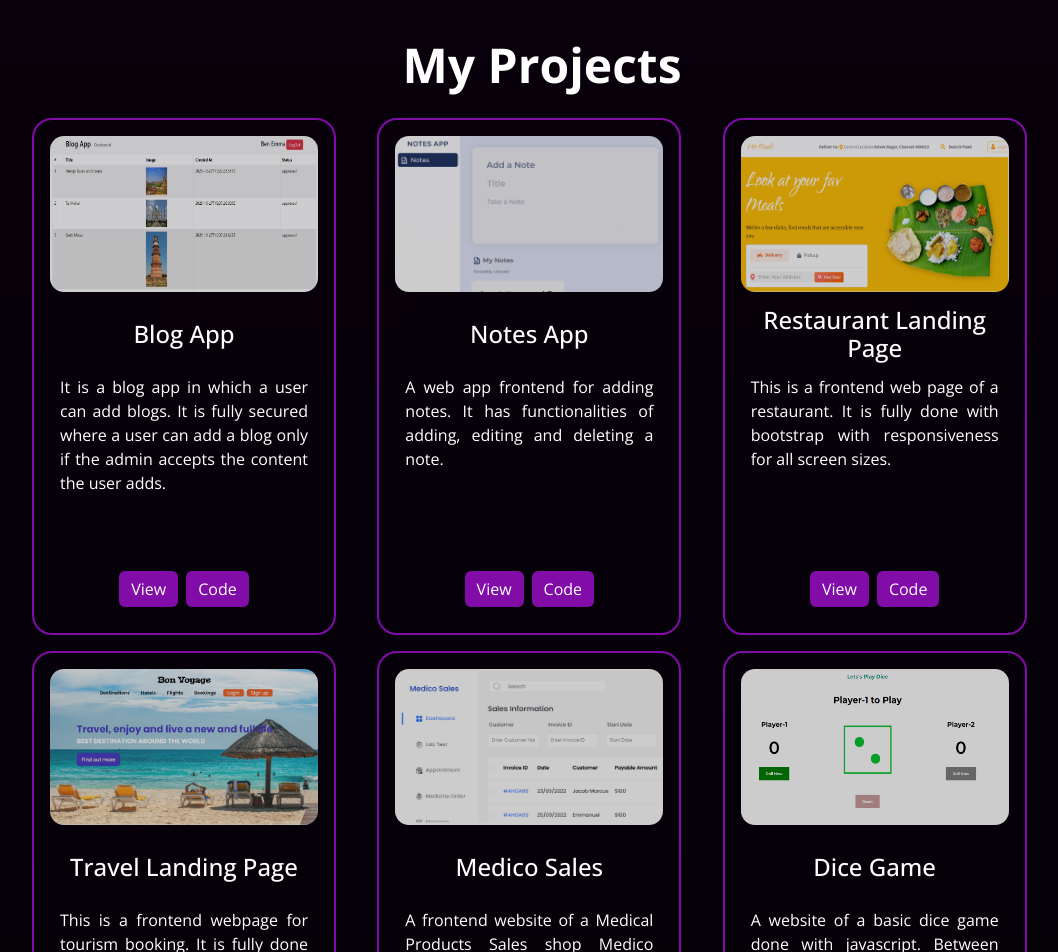
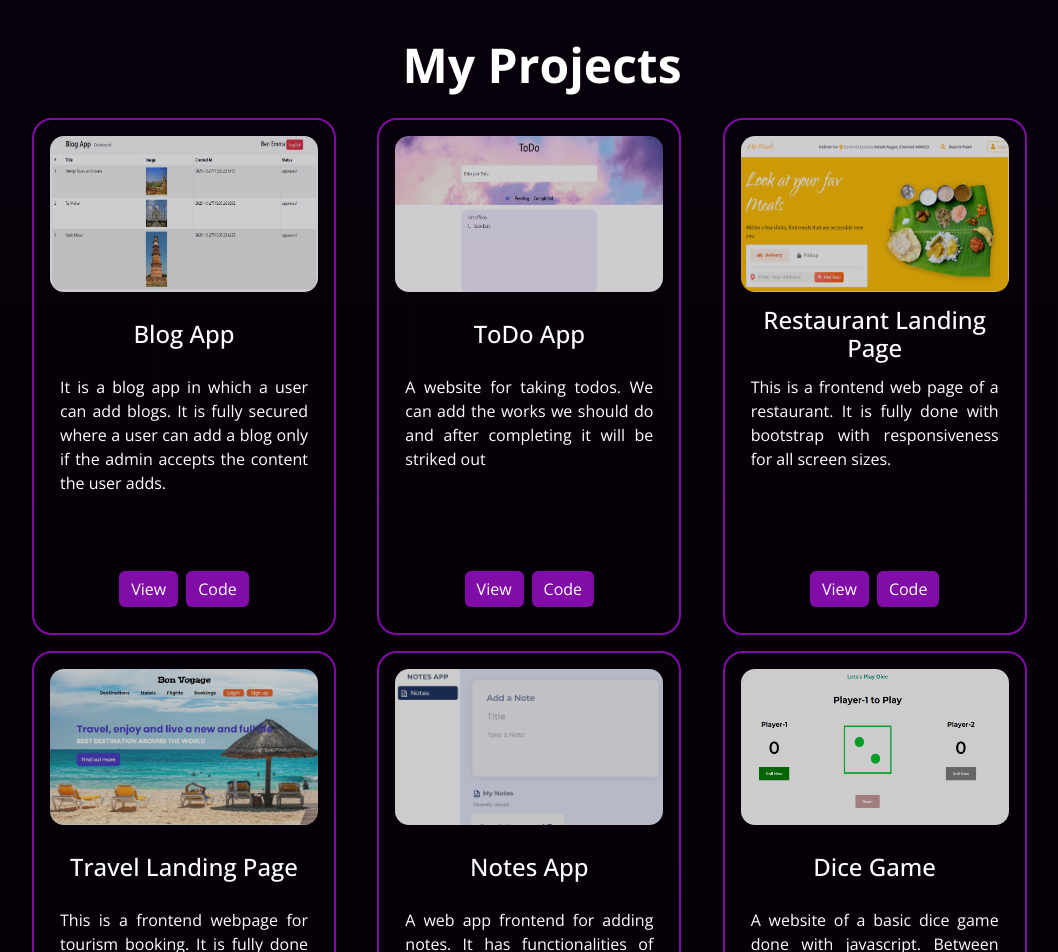
Before and after one commit to Emmanuel-Benjamin00/My-Portfolio, a React (Vite) app: page / in a window 1280 px wide. Shown: the part 3680-4632 px from the top of the page, without its empty margins (98-1156 px from the left). Built offline with nearby package versions, Linux system fonts and the light colour scheme; no server answers; a web font is replaced by a local one.

Commit message:
todo app added

```diff
--- a/src/components/MajorComponents/Projects.jsx
+++ b/src/components/MajorComponents/Projects.jsx
@@ -9,6 +9,7 @@ import TravelLandingImg from "../../assets/ProjectsImages/TravelLanding.png";
 import MedicoSalesImg from "../../assets/ProjectsImages/MedicoSales.png";
 import DiceGameImg from "../../assets/ProjectsImages/DiceGame.png";
 import BlogImg from "../../assets/ProjectsImages/blog.png"
+import TodoImg from "../../assets/ProjectsImages/todoImg.png"
 
 function Portfolio() {
   return (
@@ -24,13 +25,12 @@ function Portfolio() {
               view="https://bloginme.netlify.app/"
               code="https://github.com/Emmanuel-Benjamin00/blog-app-frontend"
             />
-            <ProjectsCard
-              img={NotesAppImg}
-              title="Notes App"
-              content="A web app frontend for adding notes. It has functionalities of
-              adding, editing and deleting a note."
-              view="https://notes-app-project-guvi.netlify.app/home"
-              code="https://github.com/Emmanuel-Benjamin00/NotesApp"
+               <ProjectsCard
+              img={TodoImg}
+              title="ToDo App"
+              content="A website for taking todos. We can add the works we should do and after completing it will be striked out"
+              view="https://i-am-here-to-keep-your-notes.netlify.app/"
+              code="https://github.com/Emmanuel-Benjamin00/Todo-App"
             />
             <ProjectsCard
               img={RestaurantLandingImg}
@@ -48,12 +48,13 @@ function Portfolio() {
               view="https://unique-lolly-2479b3.netlify.app/"
               code="https://github.com/Emmanuel-Benjamin00/Travel-Landing-Page"
             />
-            <ProjectsCard
-              img={MedicoSalesImg}
-              title="Medico Sales"
-              content="A frontend website of a Medical Products Sales shop Medico Sales."
-              view="https://medico-sales.netlify.app/"
-              code="https://github.com/Emmanuel-Benjamin00/MedicoSales"
+               <ProjectsCard
+              img={NotesAppImg}
+              title="Notes App"
+              content="A web app frontend for adding notes. It has functionalities of
+              adding, editing and deleting a note."
+              view="https://notes-app-project-guvi.netlify.app/home"
+              code="https://github.com/Emmanuel-Benjamin00/NotesApp"
             />
             <ProjectsCard
               img={DiceGameImg}
```
Also changed, not shown: src/assets/ProjectsImages/todoImg.png (added).
